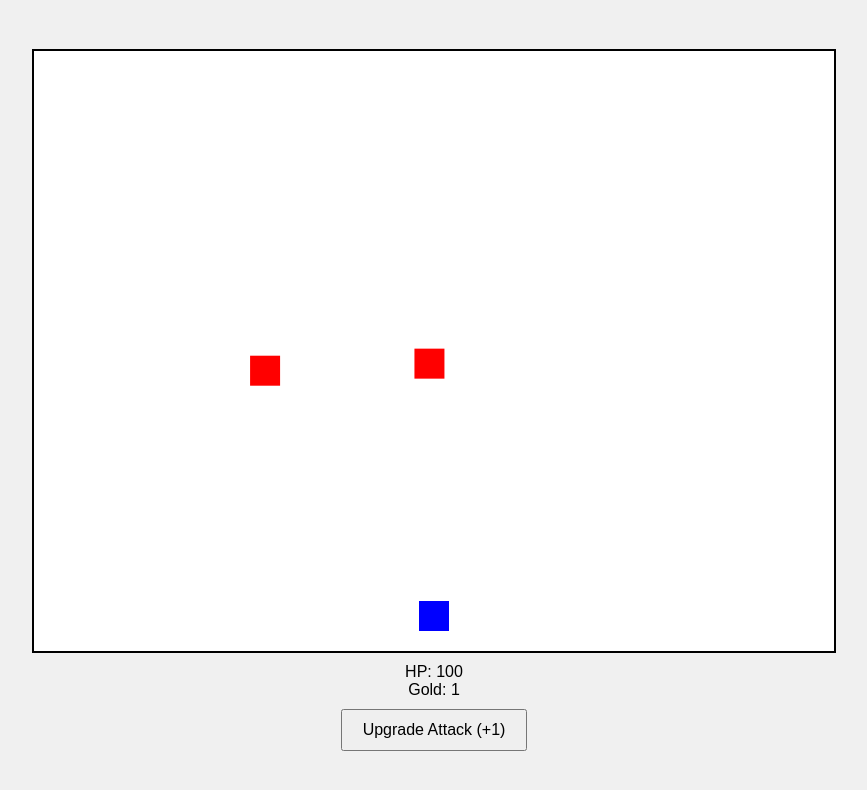
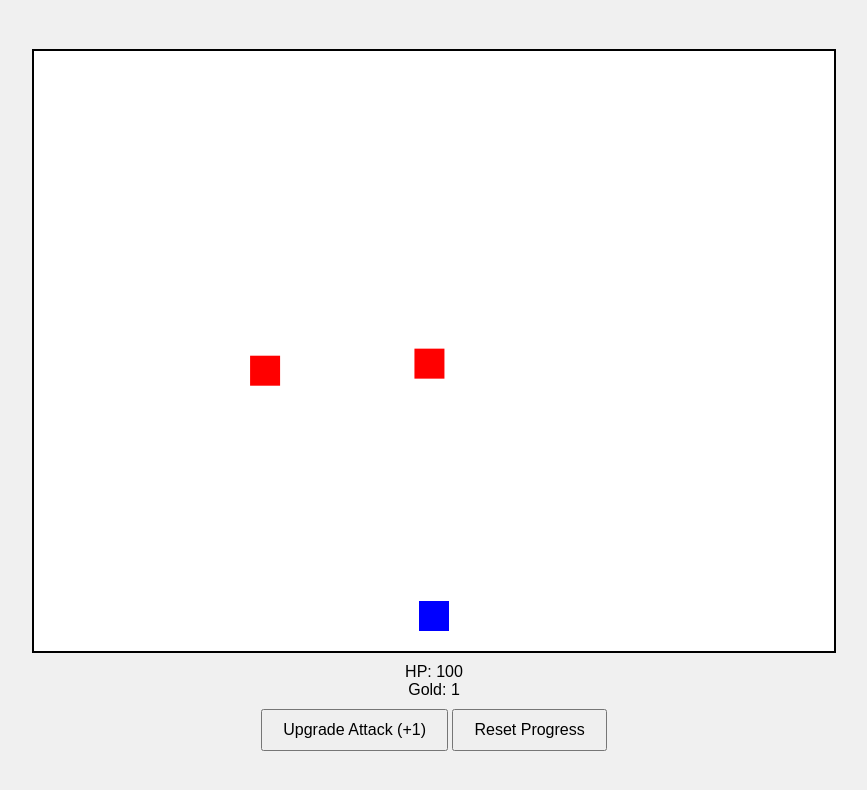
Before and after one commit to callenflynn/Auto-Blob-Arena, a plain HTML site: page index.html in a window 1280 px wide. Shown: the whole page, without its empty margins (206-1073 px from the left). Drawn offline with Linux system fonts and the light colour scheme.

Commit message:
Add files via upload

```diff
--- a/game.js
+++ b/game.js
@@ -145,6 +145,25 @@ function generatePassiveGold() {
   saveProgress();
 }
 
+// Function to reset all progress
+function resetProgress() {
+  localStorage.clear(); // Clear all saved data
+  blob = {
+    x: canvas.width / 2 - 15,
+    y: canvas.height - 50,
+    width: 30,
+    height: 30,
+    hp: 100,
+    maxHp: 100,
+    damage: 1, // Reset attack damage to 1
+    attackSpeed: 1000,
+    gold: 0,
+  };
+  enemies = [];
+  saveProgress(); // Save the reset state
+  alert("Progress has been reset!");
+}
+
 // Spawn enemies at intervals
 setInterval(spawnEnemy, enemySpawnInterval);
 
--- a/index.html
+++ b/index.html
@@ -12,6 +12,7 @@
     <div>HP: <span id="hp">100</span></div>
     <div>Gold: <span id="gold">0</span></div>
     <button onclick="upgradeAttack()">Upgrade Attack (+1)</button>
+    <button onclick="resetProgress()">Reset Progress</button> <!-- Reset button -->
   </div>
 
   <script src="game.js"></script>
```
